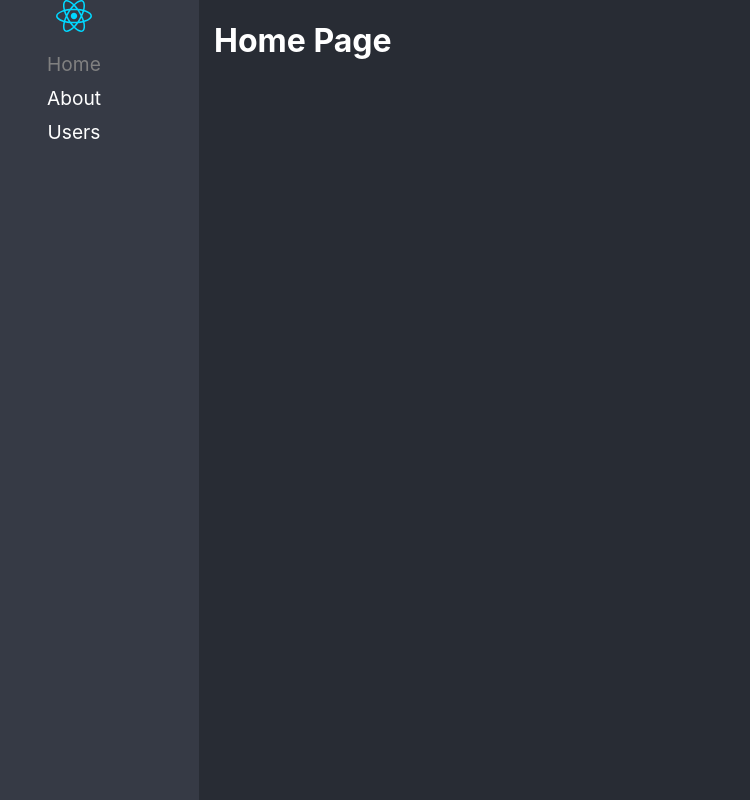
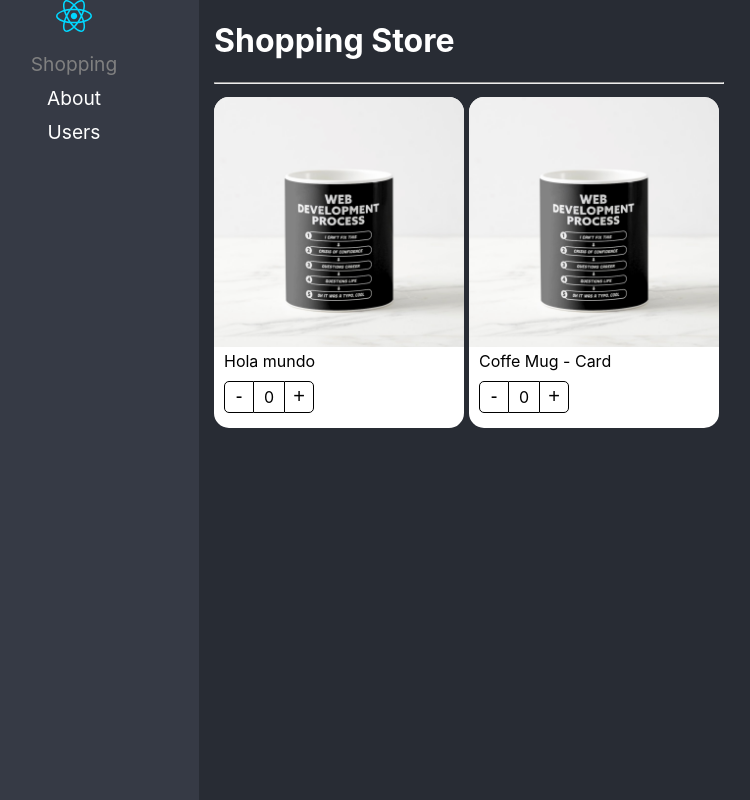
Before and after one commit to FernandoMG81/react-app, a React (Vite) app: page /home in a window 1280 px wide. Shown: the whole page, without its empty margins (51-801 px from the left). Built offline with nearby package versions, Linux system fonts and the light colour scheme.

Commit message:
Component compound ready

```diff
--- /dev/null
+++ b/src/02-component-patterns/components/ProductButtons.tsx
@@ -0,0 +1,28 @@
+
+import { useContext } from 'react'
+import { ProductContext } from './ProductCard'
+import styles from '../styles/styles.module.css'
+
+
+// interface ProductButtonsProps {
+//   counter: number
+//   increaseBy: (value: number) => void
+// }
+export const ProductButtons = () => {
+
+  const { counter, increaseBy } = useContext(ProductContext)
+
+  return (
+    <div className={styles.buttonsContainer}>
+      <button
+        className={styles.buttonMinus}
+        onClick={() => increaseBy(-1)}
+      > - </button>
+      <div className={styles.countLabel}>{counter}</div>
+      <button
+        className={styles.buttonAdd}
+        onClick={() => increaseBy(+1)}
+      > + </button>
+    </div>
+  )
+}
--- /dev/null
+++ b/src/02-component-patterns/components/ProductCard.tsx
@@ -0,0 +1,35 @@
+import styles from '../styles/styles.module.css'
+import { useProduct } from '../hooks/useProduct'
+import { createContext } from 'react'
+import { ProductContextProps, PropsCardProps } from '../interfaces/interfaces'
+
+
+
+
+export const ProductContext = createContext({} as ProductContextProps)
+const { Provider } = ProductContext
+
+
+
+export const ProductCard = ({ children, product }: PropsCardProps) => {
+
+  const { counter, increaseBy } = useProduct()
+
+  return (
+    <Provider value={{
+      counter,
+      increaseBy,
+      product
+    }}>
+      <div className={styles.productCard}>
+          { children }
+          {/* <ProductImage img={product.img} />
+
+          <ProductTitle title={product.title} />
+
+          <ProductButtons counter={ counter } increaseBy={ increaseBy }/> */}
+
+      </div>
+    </Provider>
+  )
+}
--- /dev/null
+++ b/src/02-component-patterns/components/ProductImage.tsx
@@ -0,0 +1,24 @@
+import { useContext } from "react"
+import noImage from '../assets/no-image.jpg'
+import styles from '../styles/styles.module.css'
+import { ProductContext } from "./ProductCard"
+
+
+export const ProductImage = ({ img = '' }) => {
+
+  const { product } = useContext(ProductContext)
+  let imgToShow: string
+
+  if(img){
+    imgToShow = img
+  } else if(product.img){
+    imgToShow = product.img
+  } else {
+    imgToShow = noImage
+  }
+
+
+  return (
+    <img className={styles.productImg} src={imgToShow} alt="Product" />
+  )
+}
--- /dev/null
+++ b/src/02-component-patterns/components/ProductTitle.tsx
@@ -0,0 +1,13 @@
+import { useContext } from 'react'
+import { ProductContext } from './ProductCard'
+import styles from '../styles/styles.module.css'
+
+
+export const ProductTitle = ({ title }: { title?: string }) => {
+
+  const { product } = useContext(ProductContext)
+
+  return (
+    <span className={styles.productDescription} >{ title ? title : product.title }</span>
+  )
+}
--- /dev/null
+++ b/src/02-component-patterns/components/index.ts
@@ -0,0 +1,18 @@
+import { ProductCard as ProductCardHOC } from './ProductCard';
+
+import { ProductButtons } from './ProductButtons';
+import { ProductImage } from './ProductImage';
+import { ProductTitle } from './ProductTitle';
+import { ProductCardHOCProps } from '../interfaces/interfaces';
+
+export { ProductButtons } from "./ProductButtons";
+export { ProductImage } from "./ProductImage";
+export { ProductTitle } from "./ProductTitle";
+
+export const ProductCard: ProductCardHOCProps = Object.assign(ProductCardHOC, {
+  Title: ProductTitle,
+  Image: ProductImage,
+  Buttons: ProductButtons
+})
+
+export default ProductCard
--- /dev/null
+++ b/src/02-component-patterns/hooks/useProduct.ts
@@ -0,0 +1,15 @@
+import { useState } from 'react'
+
+export const useProduct = () => {
+
+  const [counter, setCounter] = useState(0)
+
+  const increaseBy = (value: number) => {
+    setCounter( prev => Math.max( prev + value, 0) )
+  }
+
+  return {
+    counter,
+    increaseBy
+  }
+}
--- /dev/null
+++ b/src/02-component-patterns/interfaces/interfaces.ts
@@ -0,0 +1,25 @@
+import { ReactElement } from "react"
+
+export interface PropsCardProps {
+  product: Product
+  children?: ReactElement | ReactElement[]
+}
+
+export interface Product {
+  id: string
+  title: string
+  img?: string
+}
+
+export interface ProductContextProps {
+  counter: number
+  increaseBy: (value:number) => void
+  product: Product
+}
+
+export interface ProductCardHOCProps {
+  ({ children, product }: PropsCardProps ): JSX.Element
+  Title: ({ title }: {title?: string;}) => JSX.Element
+  Image: ({ img }: {img?: string | undefined;}) => JSX.Element
+  Buttons: () => JSX.Element
+}
--- /dev/null
+++ b/src/02-component-patterns/pages/ShoppingPage.tsx
@@ -0,0 +1,33 @@
+import { ProductButtons, ProductCard, ProductImage, ProductTitle } from '../components'
+
+const product = {
+  id: '1',
+  title: 'Coffe Mug - Card',
+  img: './coffee-mug.png'
+}
+export const ShoppingPage = () => {
+  return (
+    <div>
+      <h1>Shopping Store</h1>
+      <hr />
+
+      <div style={{
+        display:"flex",
+        flexDirection: "row",
+        flexWrap: 'wrap'
+      }}>
+        <ProductCard product={ product }>
+          <ProductCard.Image />
+          <ProductCard.Title title={'Hola mundo'} />
+          <ProductCard.Buttons />
+        </ProductCard>
+
+        <ProductCard product={ product }>
+          <ProductImage />
+          <ProductTitle />
+          <ProductButtons />
+        </ProductCard>
+      </div>
+    </div>
+  )
+}
--- /dev/null
+++ b/src/02-component-patterns/styles/styles.module.css
@@ -0,0 +1,62 @@
+
+
+.productCard {
+    background-color: white;
+    border-radius: 15px;
+    color: black;
+    padding-bottom: 5px;
+    width: 250px;
+    margin-right: 5px;
+    margin-top: 5px;
+}
+
+.productImg {
+    border-radius: 15px 15px 0px 0px;
+    width: 100%;
+}
+
+.productDescription {
+    margin: 10px;
+}
+
+.buttonsContainer {
+    margin: 10px;
+    display: flex;
+    flex-direction: row;
+}
+
+.buttonMinus {
+    cursor: pointer;
+    background-color: transparent;
+    border: 1px solid black;
+    border-radius: 5px 0px 0px 5px;
+    font-size: 20px;
+    width: 30px;
+}
+
+.buttonMinus:hover {
+    background-color: rgba(0, 0, 0, 0.1);
+}
+
+.countLabel {
+    border-bottom: 1px solid black;
+    border-top: 1px solid black;
+    font-size: 16px;
+    height: 25px;
+    padding-top: 5px;
+    text-align: center;
+    width: 30px;
+}
+
+.buttonAdd {
+    cursor: pointer;
+    background-color: transparent;
+    border: 1px solid black;
+    border-radius: 0px 5px 5px 0px;
+    font-size: 20px;
+    width: 30px;
+}
+
+.buttonAdd:hover {
+    background-color: rgba(0, 0, 0, 0.1);
+}
--- a/src/routes/Navigation.tsx
+++ b/src/routes/Navigation.tsx
@@ -1,6 +1,7 @@
 import { BrowserRouter, NavLink, Routes, Route, Navigate } from 'react-router-dom'
 
 import logo from '../assets/react.svg'
+import { ShoppingPage } from '../02-component-patterns/pages/ShoppingPage'
 export const Navigation = () => {
   return (
     <BrowserRouter>
@@ -9,7 +10,7 @@
           <img src={ logo } alt="React logo" />
           <ul>
             <li>
-              <NavLink to='/home' className={ ({isActive}) => isActive ? 'nav-active' : '' }>Home</NavLink>
+              <NavLink to='/home' className={ ({isActive}) => isActive ? 'nav-active' : '' }>Shopping</NavLink>
             </li>
             <li>
               <NavLink to='/about' className={ ({isActive}) => isActive ? 'nav-active' : '' }>About</NavLink>
@@ -23,7 +24,7 @@
         <Routes>
           <Route path='about' element={ <h1>About Page</h1> }/>
           <Route path='users' element={ <h1>Users Page</h1> }/>
-          <Route path='home' element={ <h1>Home Page</h1> }/>
+          <Route path='home' element={ <ShoppingPage /> }/>
           <Route path='/*' element={ <Navigate to='/home' replace /> }/>
         </Routes>
 
```
Also changed, not shown: public/coffee-mug.png (added), src/02-component-patterns/assets/no-image.jpg (added).
